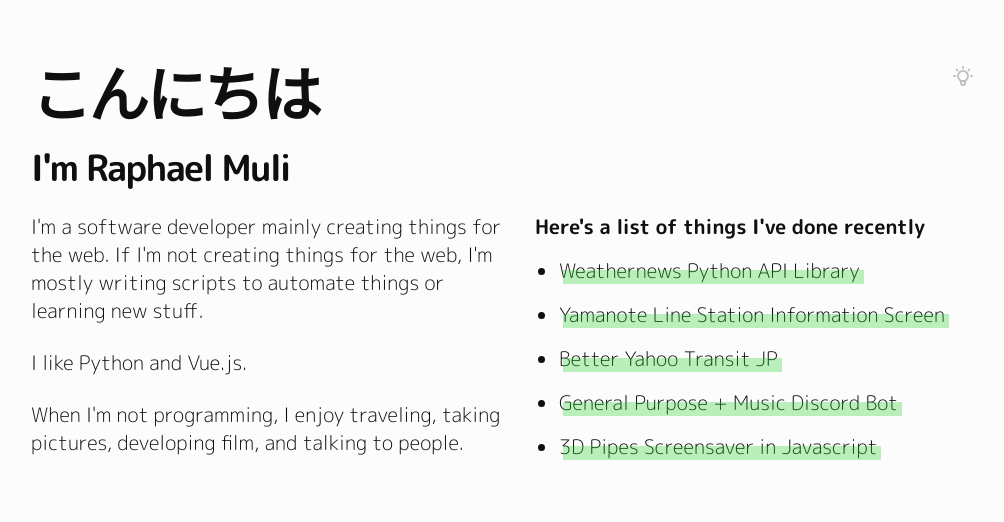
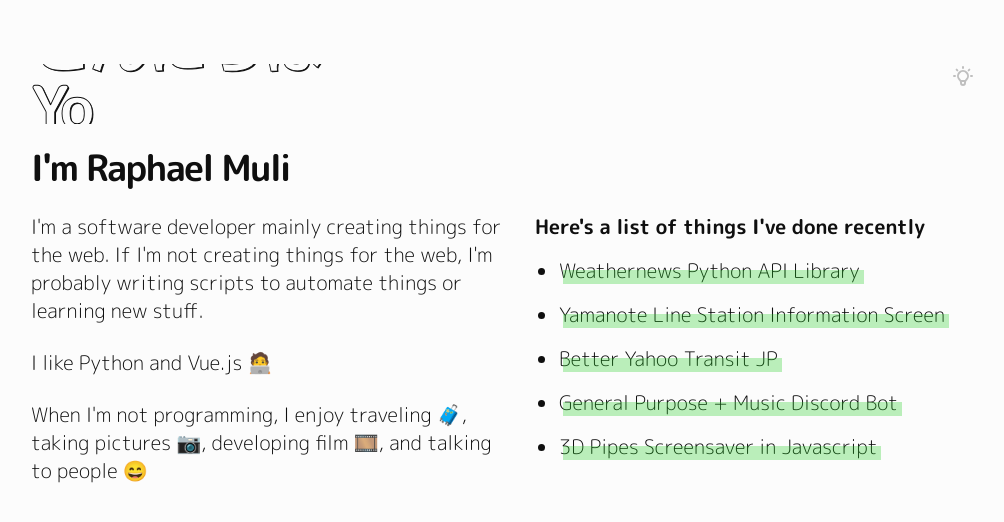
Before and after one commit to rnikko/portfolio-site, a Vue app: page / in a window 1280 px wide. Shown: the top 522 px of the page, without its empty margins (137-1141 px from the left). Built offline with nearby package versions, Linux system fonts and the light colour scheme.

Commit message:
scrolling hello, moved css, emojis

```diff
--- a/src/App.vue
+++ b/src/App.vue
@@ -2,7 +2,7 @@
   <div class="max-w-screen-lg p-6 py-10 md:p-20 md:py-24 lg:p-10 lg:py-16" style="margin: 0 auto">
     <LightSwitch />
     <Hello />
-    <div class="space-y-8 md:space-y-10 lg:space-x-8  lg:space-y-0 lg:grid lg:grid-cols-2">
+    <div class="space-y-8 md:space-y-10 lg:space-x-8 lg:space-y-0 lg:grid lg:grid-cols-2">
       <About />
       <Projects />
     </div>
--- a/src/components/About.vue
+++ b/src/components/About.vue
@@ -2,13 +2,13 @@
   <div id="about">
     <div class="text-xl font-light space-y-4 md:space-y-6">
       <p>
-        I'm a software developer mainly creating things for the web. If I'm not creating things for the web, I'm mostly writing scripts to automate things or learning new stuff.
+        I'm a software developer mainly creating things for the web. If I'm not creating things for the web, I'm probably writing scripts to automate things or learning new stuff.
       </p>
       <p>
-        I like Python and Vue.js.
+        I like Python and Vue.js 🧑‍💻
       </p>
       <p>
-        When I'm not programming, I enjoy traveling, taking pictures, developing film, and talking to people.
+        When I'm not programming, I enjoy traveling 🧳, taking pictures 📷, developing film 🎞️, and talking to people 😄
       </p>
     </div>
   </div>
--- a/src/components/Hello.vue
+++ b/src/components/Hello.vue
@@ -1,56 +1,33 @@
 <template>
   <div id="hello">
-    <transition mode="out-in" name="hello-fade">
+    <div id="hello-text-wrap">
       <p
         id="hello-text"
-        ref="helloTextP"
-        :key="hello"
-        class="text-6xl font-bold"
-        :class="ruText === true ? 'ru' : ''"
+        class="text-6xl font-bold text-outline-shadow text-scroll"
         style="letter-spacing: -0.15rem;"
       >
-        {{ hello }}
+        Hello<br />
+        こんにちは<br />
+        Yo<br />
+        よー<br />
+        Привет
       </p>
-    </transition>
-    <p class="text-4xl font-semibold my-6" style="letter-spacing: -0.1rem;">
+    </div>
+    <p
+      class="text-4xl font-semibold my-6"
+      style="letter-spacing: -0.1rem;"
+    >
       I'm Raphael Muli
     </p>
   </div>
 </template>
 
+<style>
+
+</style>
+
 <script>
-import { ref, onMounted, computed } from 'vue'
-
 export default {
-  name: 'Hello',
-  setup: () => {
-    const hellos = [
-      'Hello',
-      'こんにちは',
-      'Yo',
-      'よー',
-      'Привет'
-    ]
-
-    const hello = ref(hellos[0])
-    const helloTextP = ref(null)
-
-    onMounted(() => {
-      setInterval(() => {
-        hellos.push(hellos.shift())
-        hello.value = hellos[0]
-      }, 3500)
-    })
-
-    const ruText = computed(() => {
-      return hello.value === 'Привет'
-    })
-
-    return {
-      ruText,
-      helloTextP,
-      hello
-    }
-  }
+  name: 'Hello'
 }
 </script>
--- a/src/components/LightSwitch.vue
+++ b/src/components/LightSwitch.vue
@@ -8,14 +8,6 @@
     </svg>
   </div>
 </template>
-
-<style>
-#light-switch {
-  float: right;
-  cursor: pointer;
-  opacity: 0.25;
-}
-</style>
 
 <script>
 import { ref, watch } from 'vue'
--- a/src/index.css
+++ b/src/index.css
@@ -16,17 +16,97 @@ body {
   font-family: 'M PLUS Rounded 1c', sans-serif;
 }
 
-.hello-fade-enter-active,
-.hello-fade-leave-active {
-  transition: opacity 0.5s ease;
-}
-.hello-fade-enter,
-.hello-fade-leave-to {
-  opacity: 0;
+.ru {
+  font-family: 'Nunito', sans-serif;
 }
 
-.ru {
-  font-family: 'Nunito', sans-serif;
+.text-outline-shadow {
+  color: rgb(252, 252, 252);
+  -webkit-text-stroke: .015em rgb(15, 15, 15);
+  text-shadow: .02em .02em 0 rgb(15, 15, 15);
+}
+
+.dark .text-outline-shadow {
+  color: rgb(31, 41, 55);
+  -webkit-text-stroke: .015em rgb(249, 250, 251);
+  text-shadow: .02em .02em 0 rgb(249, 250, 251);
+}
+
+#light-switch {
+  float: right;
+  cursor: pointer;
+  opacity: 0.25;
+}
+
+#hello-text-wrap {
+  overflow: hidden;
+  height: 60px;
+  /*float: left;*/
+  /*position: relative;*/
+  /*top: 40px;*/
+}
+
+.text-scroll {
+  position: relative;
+  top: 0;
+  left: 0;
+  /*color: #e74c3c;*/
+  /*display: inline-block;*/
+  /*white-space: nowrap;*/
+
+  /*animation*/
+  -webkit-animation:text-scroll 10s;
+  -moz-animation:text-scroll 10s;
+  -ms-animation:text-scroll 10s;
+  -o-animation:text-scroll 10s;
+  animation:text-scroll 10s;
+  /*animation-iteration-count*/
+  -webkit-animation-iteration-count:infinite;
+  -moz-animation-iteration-count:infinite;
+  -ms-animation-iteration-count:infinite;
+  -o-animation-iteration-count:infinite;
+  animation-iteration-count:infinite;
+  /*animation-delay*/
+  -webkit-animation-delay:2s;
+  -moz-animation-delay:2s;
+  -ms-animation-delay:2s;
+  -o-animation-delay:2s;
+  animation-delay:2s;
+}
+@keyframes text-scroll{
+  0%  { top: 0px; }
+  20% { top: -60px; }
+  40% { top: -120px; }
+  60% { top: -180px; }
+  80% { top: -240px; }
+}
+@-webkit-keyframes text-scroll {
+  0%  { top: 0px; }
+  20% { top: -60px; }
+  40% { top: -120px; }
+  60% { top: -180px; }
+  80% { top: -240px; }
+}
+@-moz-keyframes text-scroll {
+  0%  { top: 0px; }
+  20% { top: -60px; }
+  40% { top: -120px; }
+  60% { top: -180px; }
+  80% { top: -240px; }
+}
+@-o-keyframes text-scroll {
+  0%  { top: 0px; }
+  20% { top: -60px; }
+  40% { top: -120px; }
+  60% { top: -180px; }
+  80% { top: -240px; }
+}
+@keyframes text-scroll {
+  0%  { top: 0px; }
+  20% { top: -60px; }
+  40% { top: -120px; }
+  60% { top: -180px; }
+  80% { top: -240px; }
 }
 
 a {
```
